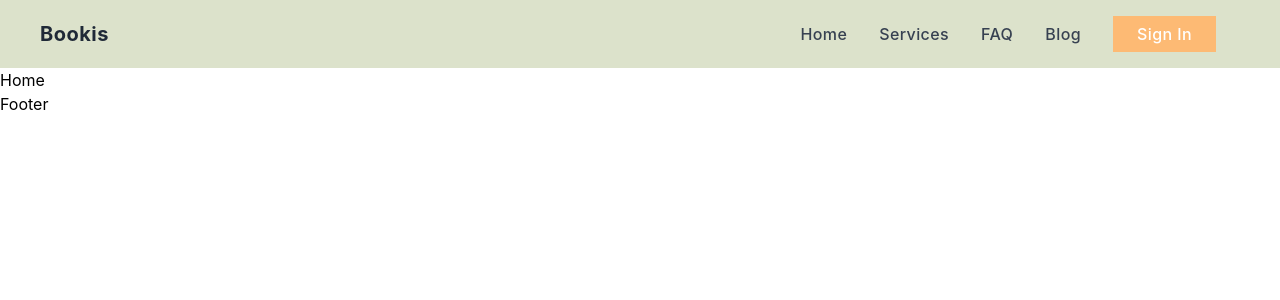
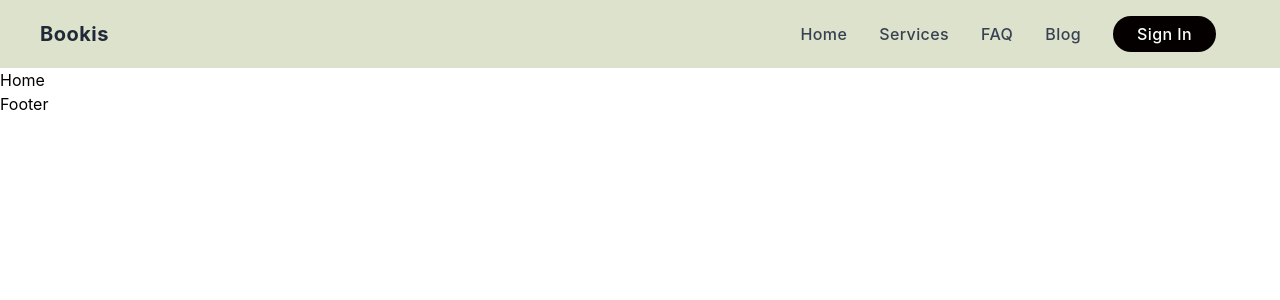
Before and after one commit to zahidupm/bookis-frontend, a React (Create React App) app: page / in a window 1280 px wide. Shown: the top 300 px of the page. Built offline with nearby package versions, Linux system fonts and the light colour scheme.

Commit message:
navbar design

```diff
--- a/src/Pages/Shared/Navbar/Navbar.js
+++ b/src/Pages/Shared/Navbar/Navbar.js
@@ -64,13 +64,13 @@ const Navbar = () => {
             </li>
             <li>
               {user?.uid ? (
-                <button className='bg-orange-300 hover:bg-orange-400 duration-200 px-6 py-2 text-white fw-semibold' onClick={() => signOut(auth)} >Sign Out</button>
+                <button className='bg-[#040000] hover:bg-[#000000] rounded-full duration-200 px-6 py-2 text-white fw-semibold' onClick={() => signOut(auth)} >Sign Out</button>
               ) : (
                 <NavLink       /*  */
                 to='/login'
                 aria-label='Sign In'
                 title='Sign In'
-                className={({isActive}) => isActive ? 'font-medium tracking-wide transition-colors duration-200 bg-purple-500 py-2 px-6 text-white hover:text-deep-purple-accent-400' : 'font-medium tracking-wide transition-colors duration-200 bg-orange-300 hover:bg-orange-400 text-white px-6 py-2 hover:text-deep-purple-accent-400'}
+                className={({isActive}) => isActive ? 'font-medium rounded-full tracking-wide transition-colors duration-200 bg-purple-500 py-2 px-6 text-white hover:text-deep-purple-accent-400' : 'font-medium tracking-wide transition-colors duration-200 bg-[#040000] rounded-full hover:bg-[#000000] text-white px-6 py-2 hover:text-deep-purple-accent-400'}
                 >
                   Sign In
                 </NavLink>
@@ -182,13 +182,13 @@ const Navbar = () => {
                       </li>
                       <li>
                         {user?.uid ? (
-                          <button className='bg-orange-300 hover:bg-orange-400 duration-200 px-6 py-2 text-white fw-semibold' onClick={() => signOut(auth)} >Sign Out</button>
+                          <button className='bg-orange-300 rounded-full hover:bg-orange-400 duration-200 px-6 py-2 text-white fw-semibold' onClick={() => signOut(auth)} >Sign Out</button>
                         ) : (
                           <NavLink
                           to='/login'       /*  */
                           aria-label='Sign In'
                           title='Sign In'
-                          className={({isActive}) => isActive ? 'font-medium tracking-wide transition-colors duration-200 bg-purple-500 py-2 px-6 text-white hover:text-deep-purple-accent-400' : 'font-medium tracking-wide transition-colors duration-200 bg-orange-300 hover:bg-orange-400 text-white px-6 py-2 hover:text-deep-purple-accent-400'}
+                          className={({isActive}) => isActive ? 'font-medium rounded-full tracking-wide transition-colors duration-200 bg-purple-500 py-2 px-6 text-white hover:text-deep-purple-accent-400' : 'font-medium rounded-full tracking-wide transition-colors duration-200 bg-orange-300 hover:bg-orange-400 text-white px-6 py-2 hover:text-deep-purple-accent-400'}
                           >
                             Sign In
                           </NavLink>
```
